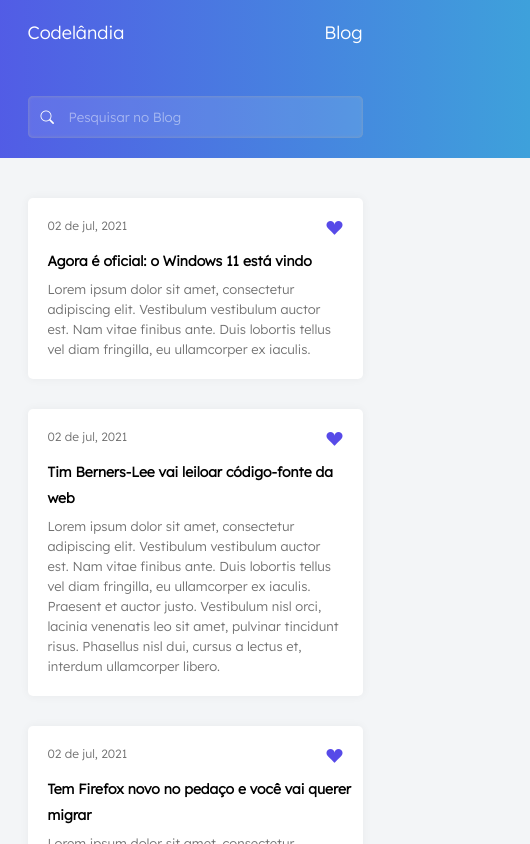
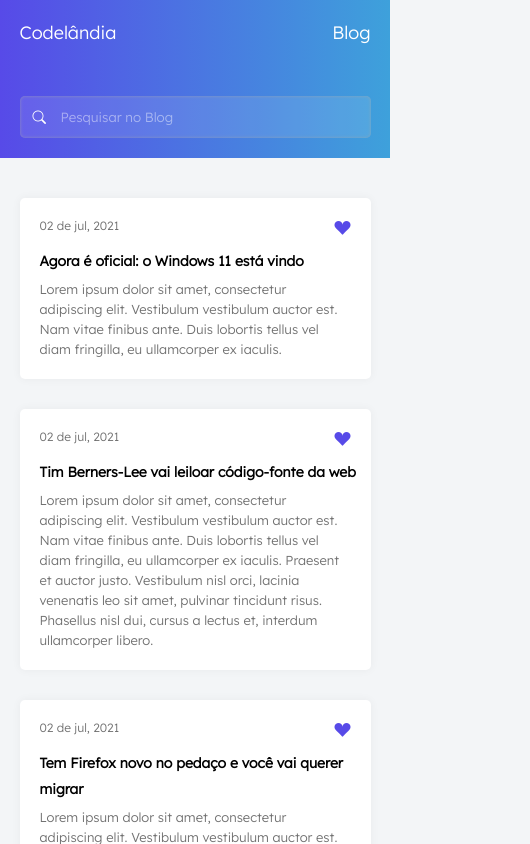
Before and after one commit to Carolliny0/blog-project, a React (Vite) app: page / in a window 390 px wide. Shown: the top 844 px of the page, 530 px wide, since content can reach past the window. Built offline with nearby package versions, Linux system fonts and the light colour scheme.

Commit message:
chore: implanting responsivity

```diff
--- a/src/style.css
+++ b/src/style.css
@@ -14,8 +14,6 @@
     line-height: 26px;
     color: #ffff;
     background-image: linear-gradient(to right, #574ae8, #3ea1db);
-    width: 100%;
-    min-width: 670px;
   }
   .div-pesquisar {
     display: flex;
@@ -24,6 +22,46 @@
     align-items: center;
     justify-content: left;
     width: 50%;
+  }
+  @media (max-width: 1050px) {
+    section {
+      width: 50%;
+    }
+  }
+  @media (max-width: 1000px) {
+    section {
+      width: 60%;
+    }
+  }
+  @media (max-width: 950px) {
+    section {
+      width: 65%;
+    }
+  }
+  @media (max-width: 900px) {
+    .div-pesquisar {
+      width: 70%;
+    }
+  }
+  @media (max-width: 850px) {
+    .div-pesquisar{
+      width: 75%;
+    }
+  }
+  @media (max-width: 700px) {
+    .div-pesquisar{
+      width: 80%;
+    }
+  }
+  @media (max-width: 600px) {
+    .div-pesquisar{
+      width: 85%;
+    }
+  }
+  @media (max-width: 550px) {
+    .div-pesquisar{
+      width: 90%;
+    }
   }
   input {
     opacity: 0.5;
@@ -55,6 +93,46 @@
     justify-content: space-between;
     width: 50%;
   }
+  @media (max-width: 1050px) {
+    section {
+      width: 50%;
+    }
+  }
+  @media (max-width: 1000px) {
+    section {
+      width: 60%;
+    }
+  }
+  @media (max-width: 950px) {
+    section {
+      width: 65%;
+    }
+  }
+  @media (max-width: 900px) {
+    nav {
+      width: 70%;
+    }
+  }
+  @media (max-width: 850px) {
+    nav {
+      width: 75%;
+    }
+  }
+  @media (max-width: 700px) {
+    nav {
+      width: 80%;
+    }
+  }
+  @media (max-width: 600px) {
+    nav {
+      width: 85%;
+    }
+  }
+  @media (max-width: 550px) {
+    nav {
+      width: 90%;
+    }
+  }
   body {
     background: #f3f5f7;
     display: flex;
@@ -68,6 +146,46 @@
     width: 50%;
     padding-top: 40px;
     padding-bottom: 40px;
+  }
+  @media (max-width: 1050px) {
+    section {
+      width: 50%;
+    }
+  }
+  @media (max-width: 1000px) {
+    section {
+      width: 60%;
+    }
+  }
+  @media (max-width: 950px) {
+    section {
+      width: 65%;
+    }
+  }
+  @media (max-width: 900px) {
+    section {
+      width: 70%;
+    }
+  }
+  @media (max-width: 850px) {
+    section {
+      width: 75%;
+    }
+  }
+  @media (max-width: 700px) {
+    section {
+      width: 80%;
+    }
+  }
+  @media (max-width: 600px) {
+    section {
+      width: 85%;
+    }
+  }
+  @media (max-width: 550px) {
+    section {
+      width: 90%;
+    }
   }
   .div-noticias {
     background: #ffff;
```
